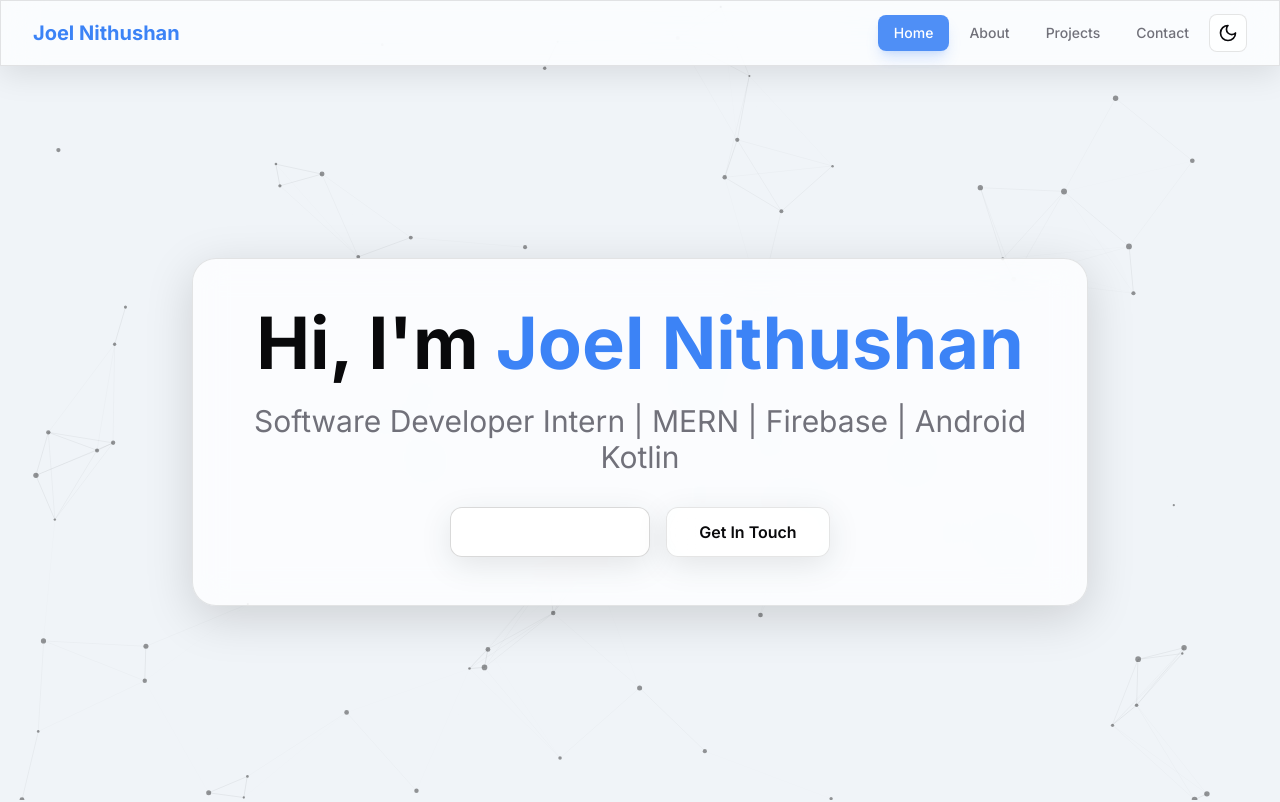
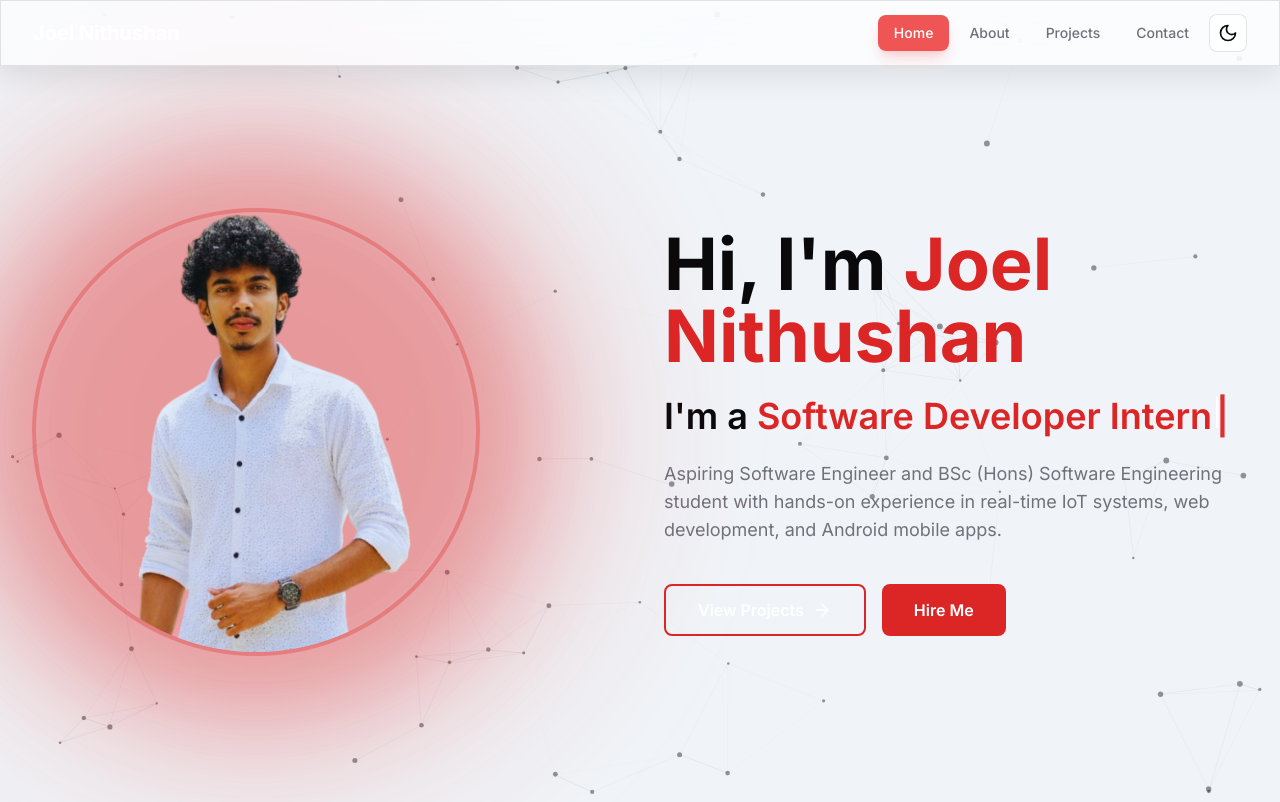
Before and after one commit to joelnithushan/Joel_Nithushan_A_T_Portfolio, a Next.js app: page / in a window 1280 px wide. Shown: the top 802 px of the page. Built offline with nearby package versions, Linux system fonts and the light colour scheme.

Commit message:
style: update hero section with profile image layout and red/black theme

```diff
--- a/components/AboutSection.tsx
+++ b/components/AboutSection.tsx
@@ -66,7 +66,7 @@ export default function AboutSection() {
             <div className="glass-card rounded-2xl p-8 shadow-glass">
               <div className="relative w-full aspect-square max-w-md mx-auto mb-6 rounded-xl overflow-hidden">
                 <Image
-                  src="/images/about-profile.jpg"
+                  src="/images/about/about-profile.png"
                   alt="Joel Nithushan A.T"
                   fill
                   className="object-cover"
--- a/components/BackgroundAnimation.tsx
+++ b/components/BackgroundAnimation.tsx
@@ -40,8 +40,8 @@ export default function BackgroundAnimation() {
       particles.push({
         x: Math.random() * canvas.width,
         y: Math.random() * canvas.height,
-        vx: (Math.random() - 0.5) * 0.5,
-        vy: (Math.random() - 0.5) * 0.5,
+        vx: (Math.random() - 0.5) * 1.5,
+        vy: (Math.random() - 0.5) * 1.5,
         radius: Math.random() * 2 + 1,
       });
     }
--- a/components/Hero.tsx
+++ b/components/Hero.tsx
@@ -3,58 +3,97 @@
 import { motion } from "framer-motion";
 import Link from "next/link";
 import { ArrowRight } from "lucide-react";
+import Image from "next/image";
 
 export default function Hero() {
   return (
-    <section className="min-h-screen flex items-center justify-center px-4 sm:px-6 lg:px-8 pt-16">
-      <div className="container mx-auto text-center">
+    <section className="min-h-screen flex items-center px-4 sm:px-6 lg:px-8 pt-16">
+      <div className="container mx-auto max-w-7xl">
+        <div className="grid grid-cols-1 lg:grid-cols-2 gap-8 lg:gap-12 items-center">
+          {/* Left Side - Profile Image */}
           <motion.div
-          initial={{ opacity: 0, y: 20 }}
-          animate={{ opacity: 1, y: 0 }}
-          transition={{ duration: 0.6 }}
-          className="glass-card rounded-3xl p-8 md:p-12 shadow-glass-lg max-w-4xl mx-auto"
+            initial={{ opacity: 0, x: -50 }}
+            animate={{ opacity: 1, x: 0 }}
+            transition={{ duration: 0.8 }}
+            className="relative order-2 lg:order-1 flex justify-center lg:justify-start"
+          >
+            <div className="relative w-full max-w-md aspect-square">
+              {/* Red Circle Background */}
+              <div className="absolute inset-0 bg-red-600 rounded-full opacity-20 blur-3xl scale-150"></div>
+              <div className="absolute inset-0 bg-red-600 rounded-full opacity-30 blur-2xl scale-125"></div>
+
+              {/* Profile Image Container */}
+              <div className="relative w-full h-full rounded-full overflow-hidden border-4 border-red-600/30">
+                <Image
+                  src="/images/about/about-profile.png"
+                  alt="Joel Nithushan"
+                  fill
+                  className="object-cover"
+                  priority
+                />
+              </div>
+            </div>
+          </motion.div>
+
+          {/* Right Side - Content */}
+          <motion.div
+            initial={{ opacity: 0, x: 50 }}
+            animate={{ opacity: 1, x: 0 }}
+            transition={{ duration: 0.8, delay: 0.2 }}
+            className="order-1 lg:order-2 space-y-6"
           >
             <motion.h1
               initial={{ opacity: 0, y: 20 }}
               animate={{ opacity: 1, y: 0 }}
-            transition={{ duration: 0.6, delay: 0.2 }}
-            className="text-4xl sm:text-5xl md:text-6xl lg:text-7xl font-bold mb-6"
+              transition={{ duration: 0.6, delay: 0.4 }}
+              className="text-4xl sm:text-5xl md:text-6xl lg:text-7xl font-bold"
             >
               Hi, I&apos;m{" "}
-            <span className="text-primary">Joel Nithushan</span>
+              <span className="text-red-600">Joel Nithushan</span>
             </motion.h1>
+            <motion.div
+              initial={{ opacity: 0, y: 20 }}
+              animate={{ opacity: 1, y: 0 }}
+              transition={{ duration: 0.6, delay: 0.6 }}
+              className="text-2xl sm:text-3xl md:text-4xl font-semibold"
+            >
+              I&apos;m a{" "}
+              <span className="text-red-600 relative">
+                Software Developer Intern
+                <span className="absolute ml-1 w-0.5 h-8 bg-white animate-pulse">|</span>
+              </span>
+            </motion.div>
             <motion.p
               initial={{ opacity: 0, y: 20 }}
               animate={{ opacity: 1, y: 0 }}
-            transition={{ duration: 0.6, delay: 0.4 }}
-            className="text-base sm:text-xl md:text-2xl lg:text-3xl text-muted-foreground mb-6 sm:mb-8"
+              transition={{ duration: 0.6, delay: 0.8 }}
+              className="text-base sm:text-lg text-muted-foreground max-w-xl leading-relaxed"
             >
-            <span className="block sm:inline">Software Developer Intern</span>
-            <span className="hidden sm:inline"> | </span>
-            <span className="block sm:inline">MERN | Firebase | Android Kotlin</span>
+              Aspiring Software Engineer and BSc (Hons) Software Engineering student with hands-on experience in real-time IoT systems, web development, and Android mobile apps.
             </motion.p>
             <motion.div
               initial={{ opacity: 0, y: 20 }}
               animate={{ opacity: 1, y: 0 }}
-            transition={{ duration: 0.6, delay: 0.6 }}
-            className="flex flex-col sm:flex-row gap-4 justify-center"
+              transition={{ duration: 0.6, delay: 1.0 }}
+              className="flex flex-col sm:flex-row gap-4 pt-4"
             >
               <Link
                 href="/projects"
-              className="inline-flex items-center justify-center px-6 sm:px-8 py-3 text-sm sm:text-base glass-strong text-primary-foreground rounded-xl font-semibold hover:bg-primary/20 transition-all duration-300 shadow-glass hover:shadow-glass-lg hover:-translate-y-1 w-full sm:w-auto"
+                className="inline-flex items-center justify-center px-8 py-3 text-base font-semibold bg-transparent border-2 border-red-600 text-white rounded-lg hover:bg-red-600 transition-all duration-300 w-full sm:w-auto"
               >
                 View Projects
-              <ArrowRight className="ml-2 h-4 w-4 sm:h-5 sm:w-5" />
+                <ArrowRight className="ml-2 h-5 w-5" />
               </Link>
               <Link
                 href="/contact"
-              className="inline-flex items-center justify-center px-6 sm:px-8 py-3 text-sm sm:text-base glass text-foreground rounded-xl font-semibold hover:bg-white/10 transition-all duration-300 shadow-glass hover:shadow-glass-lg hover:-translate-y-1 w-full sm:w-auto"
+                className="inline-flex items-center justify-center px-8 py-3 text-base font-semibold bg-red-600 text-white rounded-lg hover:bg-red-700 transition-all duration-300 w-full sm:w-auto"
               >
-              Get In Touch
+                Hire Me
               </Link>
             </motion.div>
           </motion.div>
         </div>
+      </div>
     </section>
   );
 }
--- a/components/Navbar.tsx
+++ b/components/Navbar.tsx
@@ -29,7 +29,7 @@ export default function Navbar() {
     >
       <div className="container mx-auto px-4 sm:px-6 lg:px-8">
         <div className="flex items-center justify-between h-16">
-          <Link href="/" className="text-xl font-bold text-primary">
+          <Link href="/" className="text-xl font-bold text-white">
             Joel Nithushan
           </Link>
           {/* Desktop Navigation */}
@@ -110,9 +110,9 @@ export default function Navbar() {
                       onClick={() => setIsOpen(false)}
                       className={cn(
                         "px-4 py-2 rounded-lg text-sm font-medium transition-all duration-300",
-                        isActive
-                          ? "bg-primary/90 text-primary-foreground shadow-lg shadow-primary/20"
-                          : "text-muted-foreground hover:text-foreground hover:bg-white/5"
+                    isActive
+                      ? "bg-red-600/90 text-white shadow-lg shadow-red-600/20"
+                      : "text-muted-foreground hover:text-red-600 hover:bg-white/5"
                       )}
                     >
                       {link.label}
--- a/styles/globals.css
+++ b/styles/globals.css
@@ -6,7 +6,7 @@
   :root {
     --background: 240 10% 3.9%;
     --foreground: 0 0% 98%;
-    --primary: 217 91% 60%;
+    --primary: 0 84% 60%;
     --primary-foreground: 0 0% 100%;
     --secondary: 240 4.8% 95.9%;
     --secondary-foreground: 240 5.9% 10%;
@@ -15,13 +15,13 @@
     --accent: 240 3.7% 15.9%;
     --accent-foreground: 0 0% 98%;
     --border: 240 3.7% 15.9%;
-    --ring: 217 91% 60%;
+    --ring: 0 84% 60%;
   }
 
   .light {
     --background: 0 0% 100%;
     --foreground: 240 10% 3.9%;
-    --primary: 217 91% 60%;
+    --primary: 0 84% 60%;
     --primary-foreground: 0 0% 100%;
     --secondary: 240 4.8% 95.9%;
     --secondary-foreground: 240 5.9% 10%;
@@ -30,7 +30,7 @@
     --accent: 240 4.8% 95.9%;
     --accent-foreground: 240 5.9% 10%;
     --border: 240 5.9% 90%;
-    --ring: 217 91% 60%;
+    --ring: 0 84% 60%;
   }
 }
 
@@ -44,7 +44,7 @@
   }
 
   .dark body {
-    background: #0a0a0f;
+    background: linear-gradient(135deg, #1a0000 0%, #0a0a0f 50%, #1a0000 100%);
   }
 
   .light body {
```
Also changed, not shown: public/images/about/about-profile.png (added). Lines whose indentation alone changed are shown as unchanged.
